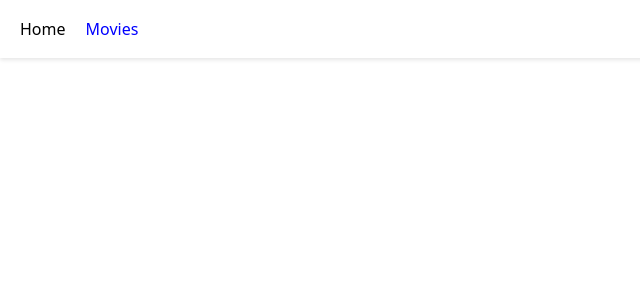
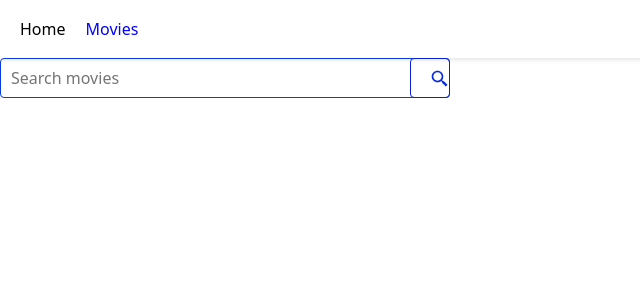
Before and after one commit to NastyaSavchenko/goit-react-hw-05, a React (Vite) app: page /movies in a window 1280 px wide. Shown: the top 300 px of the page, without its empty margins (0-640 px from the left). Built offline with nearby package versions, Linux system fonts and the light colour scheme.

Commit message:
add suspense

```diff
--- a/src/App.jsx
+++ b/src/App.jsx
@@ -1,25 +1,30 @@
+import { lazy } from "react";
 import { Routes, Route } from "react-router-dom";
-import HomePage from "./pages/HomePage/HomePage.jsx";
-import MoviesPage from "./pages/MoviesPage/MoviesPage.jsx";
 import NotFoundPage from "./pages/NotFoundPage/NotFoundPage.jsx";
-import MovieDetailsPage from "./pages/MovieDetailsPage/MovieDetailsPage.jsx";
-import MovieCast from "./components/MovieCast/MovieCast.jsx";
-import MovieReviews from "./components/MovieReviews/MovieReviews.jsx";
 import Layout from "./components/Layout/Layout.jsx";
+
+const HomePage = lazy(() => import("./pages/HomePage/HomePage.jsx"));
+const MoviesPage = lazy(() => import("./pages/MoviesPage/MoviesPage.jsx"));
+const MovieDetailsPage = lazy(() =>
+  import("./pages/MovieDetailsPage/MovieDetailsPage.jsx")
+);
+const MovieCast = lazy(() => import("./components/MovieCast/MovieCast.jsx"));
+const MovieReviews = lazy(() =>
+  import("./components/MovieReviews/MovieReviews.jsx")
+);
 
 function App() {
   return (
     <Routes>
       <Route path="/" element={<Layout />}>
         <Route index element={<HomePage />} />
-        <Route path="/movies" element={<MoviesPage />}>
-          <Route path="/movies/:movieId" element={<MovieDetailsPage />}>
-            <Route path="/movies/:movieId/reviews" element={<MovieReviews />} />
-            <Route path="/movies/:movieId/cast" element={<MovieCast />} />
-          </Route>
+        <Route path="movies" element={<MoviesPage />} />
+        <Route path="movies/:movieId" element={<MovieDetailsPage />}>
+          <Route path="cast" element={<MovieCast />} />
+          <Route path="reviews" element={<MovieReviews />} />
         </Route>
+        <Route path="*" element={<NotFoundPage />} />
       </Route>
-      <Route path="*" element={<NotFoundPage />} />
     </Routes>
   );
 }
--- a/src/components/Loader/Loader.jsx
+++ b/src/components/Loader/Loader.jsx
@@ -1,8 +1,9 @@
 import { ThreeDots } from "react-loader-spinner";
+import s from "./Loader.module.css";
 
 const Loader = () => {
   return (
-    <div>
+    <div className={s.wrapper}>
       <ThreeDots
         height="80"
         width="80"
--- /dev/null
+++ b/src/components/Loader/Loader.module.css
@@ -0,0 +1,4 @@
+.wrapper {
+  width: 100px;
+  margin: auto;
+}
--- a/src/components/MovieCard/MovieCard.jsx
+++ b/src/components/MovieCard/MovieCard.jsx
@@ -1,5 +1,5 @@
 import s from "./MovieCard.module.css";
-import notAvailable from "../../assets/img/notAvailable.jpg";
+import notAvailable from "../../assets/img/notAvailable.png";
 
 const MovieCard = ({ movie }) => {
   const { original_title, overview, poster_path, vote_average, genres } = movie;
--- /dev/null
+++ b/src/components/SearchMovies/SearchMovies.jsx
@@ -0,0 +1,45 @@
+import { useState } from "react";
+import { BiSearchAlt2 } from "react-icons/bi";
+// import { useSearchParams } from "react-router-dom";
+
+import s from "./SearchMovies.module.css";
+
+const SearchMovies = ({ onSubmit }) => {
+  const [inputValue, setInputValue] = useState("");
+  //   const [searchParams, setSearchParams] = useSearchParams();
+
+  const onInputChange = (event) => {
+    const name = event.target.value;
+    setInputValue(name.toLowerCase());
+  };
+
+  const onFormSubmit = (event) => {
+    event.preventDefault();
+    const searchName = inputValue.trim();
+    setInputValue("");
+    onSubmit(searchName);
+    // setSearchParams({ query: searchName });
+  };
+
+  return (
+    <div>
+      <form className={s.form} onSubmit={onFormSubmit}>
+        <input
+          className={s.input}
+          type="text"
+          placeholder="Search movies"
+          value={inputValue}
+          onChange={onInputChange}
+          required
+        />
+        <button type="submit" aria-label="Search" className={s.searchBtn}>
+          <BiSearchAlt2
+            style={{ fill: "#092ae5", width: "20px", height: "20px" }}
+          />
+        </button>
+      </form>
+    </div>
+  );
+};
+
+export default SearchMovies;
--- /dev/null
+++ b/src/components/SearchMovies/SearchMovies.module.css
@@ -0,0 +1,35 @@
+.input {
+  width: 100%;
+  max-width: 450px;
+  padding: 10px;
+  border-radius: 4px;
+  border: solid 1px #093ce5;
+  background-color: inherit;
+  outline: none;
+  color: #151414a2;
+  font-size: 16px;
+  height: 40px;
+  transition: box-shadow 0.4s cubic-bezier(0.4, 0, 0.2, 1);
+}
+
+.input:hover,
+.input:focus {
+  box-shadow: 0px 0px 10px 1px #0923e5;
+}
+
+.searchBtn {
+  position: absolute;
+  top: 0;
+  right: 0;
+  background-color: inherit;
+  border-radius: 4px;
+  border: solid 1px #091fe5;
+  height: 40px;
+  width: 40px;
+}
+
+.form {
+  width: 100%;
+  max-width: 450px;
+  position: relative;
+}
--- a/src/main.jsx
+++ b/src/main.jsx
@@ -10,7 +10,7 @@ createRoot(document.getElementById("root")).render(
   <StrictMode>
     <BrowserRouter>
       <App />
-      <Toaster />
+      <Toaster position="top-right" reverseOrder={false} />
     </BrowserRouter>
   </StrictMode>
 );
--- a/src/pages/MovieDetailsPage/MovieDetailsPage.jsx
+++ b/src/pages/MovieDetailsPage/MovieDetailsPage.jsx
@@ -1,4 +1,4 @@
-import { useEffect, useState } from "react";
+import { useEffect, useState, Suspense } from "react";
 import { useParams, NavLink, Outlet } from "react-router-dom";
 import { getMoviesDetails } from "../../services/takeApi";
 import MovieCard from "../../components/MovieCard/MovieCard";
@@ -55,8 +55,9 @@ const MovieDetailsPage = () => {
           </ul>
         </nav>
       </div>
-
-      <Outlet />
+      <Suspense fallback={<Loader />}>
+        <Outlet />
+      </Suspense>
     </div>
   );
 };
--- a/src/pages/MoviesPage/MoviesPage.jsx
+++ b/src/pages/MoviesPage/MoviesPage.jsx
@@ -1,10 +1,49 @@
 import { Outlet } from "react-router-dom";
+import { useState, useEffect, Suspense } from "react";
+import { getMoviesByName } from "../../services/takeApi.js";
+import SearchMovies from "../../components/SearchMovies/SearchMovies.jsx";
+import MoviesList from "../../components/MoviesList/MoviesList.jsx";
+import Loader from "../../components/Loader/Loader.jsx";
+import toast from "react-hot-toast";
 
 const Movies = () => {
+  const [query, setQuery] = useState("");
+  const [moviesData, setmoviesData] = useState([]);
+
+  const getQuery = (searchName) =>
+    searchName === ""
+      ? toast.error("Enter the name of the movie")
+      : setQuery(searchName);
+
+  useEffect(() => {
+    if (!query) {
+      return;
+    }
+
+    async function fetchData() {
+      try {
+        const response = await getMoviesByName(query);
+        const data = response.data.results;
+
+        data.length === 0
+          ? toast.error(`Sorry, we can't find any ${query}`)
+          : setmoviesData(data);
+      } catch (error) {
+        console.log(error);
+      }
+    }
+
+    fetchData();
+  }, [query]);
+
   return (
-    <>
-      <Outlet />
-    </>
+    <main>
+      <SearchMovies onSubmit={getQuery} />
+      {moviesData && <MoviesList movies={moviesData} />}
+      <Suspense fallback={<Loader />}>
+        <Outlet />
+      </Suspense>
+    </main>
   );
 };
 
```
